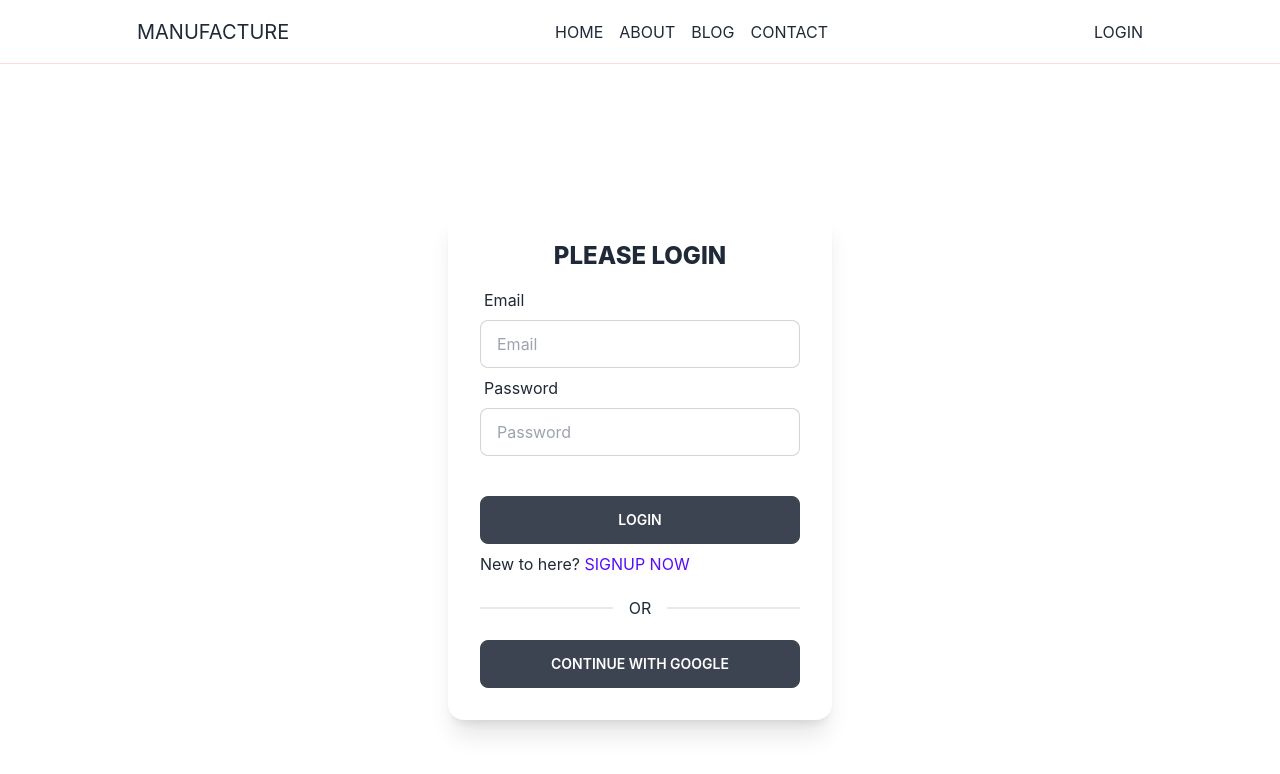
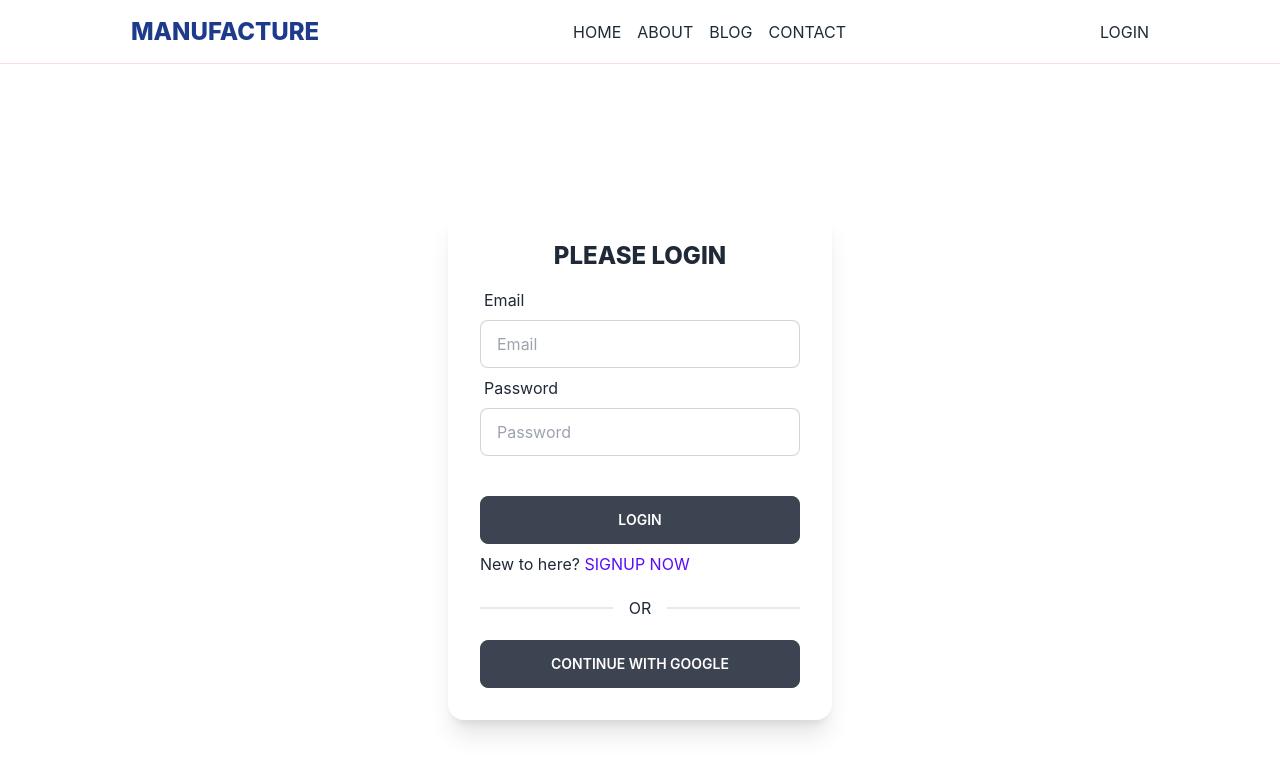
Before and after one commit to pixprocoder/manufacture-client, a React (Create React App) app: page /login in a window 1280 px wide. Shown: the top 774 px of the page. Built offline with nearby package versions, Linux system fonts and the light colour scheme; no server answers.

Commit message:
my profile added

```diff
--- a/src/Pages/Dashboard/MyOrder.js
+++ b/src/Pages/Dashboard/MyOrder.js
@@ -27,9 +27,7 @@ const MyOrder = () => {
   return (
     <section>
       <h1 className="text-xl text-center my-2 uppercase text-blue-900 font-extrabold">
-        {orders.length < 0
-          ? `my order ${orders.length}`
-          : `my orders ${orders.length}`}
+        {orders.length > 0 ? `my orders ${orders.length}` : `my order`}
       </h1>
       <div>
         {orders.map((order) => (
--- a/src/Pages/Home/Home.js
+++ b/src/Pages/Home/Home.js
@@ -4,6 +4,7 @@ import "../../Styles/Style.css";
 import Parts from "../Home/Sections/Parts/Parts";
 import Summary from "./Sections/Summary/Summary";
 import Review from "./Sections/Review/Review";
+import Footer from "../Shared/Footer";
 const Home = () => {
   return (
     <div>
@@ -11,6 +12,7 @@ const Home = () => {
       <Parts />
       <Summary />
       <Review />
+      <Footer />
     </div>
   );
 };
--- a/src/Pages/Home/Sections/Parts/Purchase.js
+++ b/src/Pages/Home/Sections/Parts/Purchase.js
@@ -6,6 +6,7 @@ import auth from "../../../../firebase.init";
 
 const Purchase = () => {
   const [user] = useAuthState(auth);
+  console.log(user);
 
   const { purchaseId } = useParams();
   const [purchase, setPurchase] = useState({});
@@ -90,7 +91,7 @@ const Purchase = () => {
               />
               <input
                 type="text"
-                value={user.displayName}
+                value={user.displayName || user.name}
                 disabled
                 readOnly
                 className="input my-2 input-bordered text-xl  input-md w-full px-4"
--- a/src/Pages/Login/Signup.js
+++ b/src/Pages/Login/Signup.js
@@ -53,6 +53,7 @@ const Signup = () => {
               type="name"
               name="name"
               placeholder="Name"
+              required
               {...register("name", { required: true })}
             />
             <label>
--- a/src/Pages/Shared/Navbar.js
+++ b/src/Pages/Shared/Navbar.js
@@ -16,7 +16,10 @@ const Navbar = () => {
   return (
     <div className="navbar">
       <div>
-        <Link to="/" className="  text-xl uppercase">
+        <Link
+          to="/"
+          className=" text-blue-900 font-extrabold  text-2xl uppercase"
+        >
           Manufacture
         </Link>
       </div>
```
